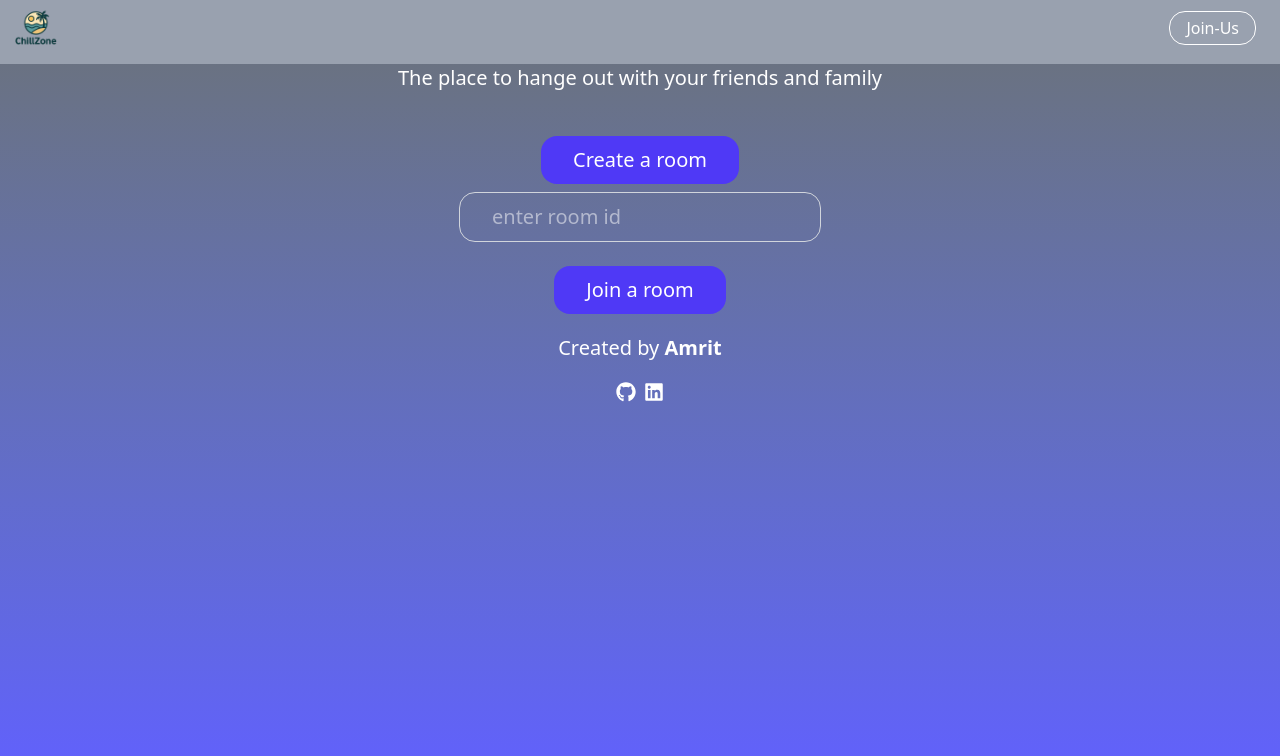
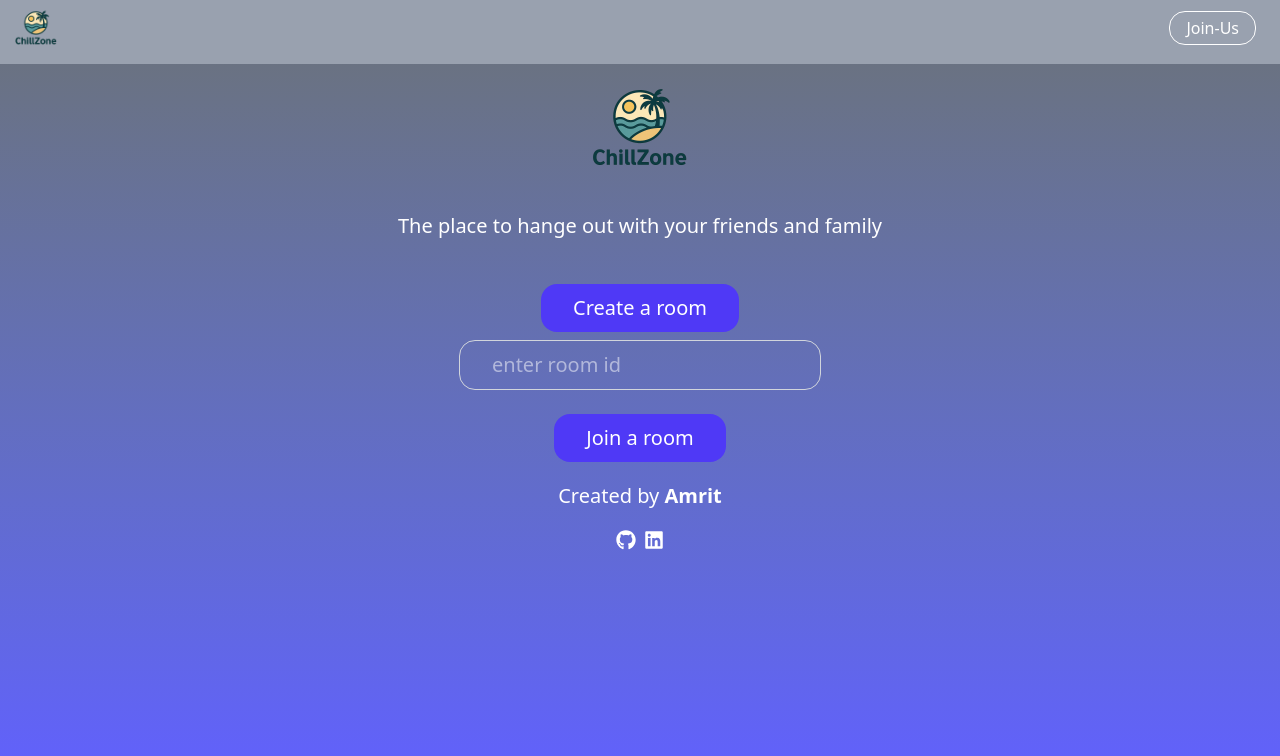
Before and after one commit to 1AmritOP/realtime-chat-stream, a React (Vite) app in the folder client/: page / in a window 1280 px wide. Shown: the top 756 px of the page. Built offline with nearby package versions, Linux system fonts and the light colour scheme; no server answers.

Commit message:
solving bugs

```diff
--- a/client/src/Page/LandingPage.jsx
+++ b/client/src/Page/LandingPage.jsx
@@ -1,5 +1,5 @@
 import React, { useState } from "react";
-// import logo from "../assets/Logo.png";
+import logo from "../assets/Logo.png";
 import { FaGithub, FaLinkedin } from "react-icons/fa";
 import { useNavigate } from "react-router";
 import axios from "axios";
@@ -55,9 +55,9 @@ const LandingPage = () => {
         className="hero min-h-[calc(100vh-64px)] w-full flex flex-col items-center justify-start  gap-5
       bg-gradient-to-t from-indigo-500  to-gray-500 font-medium text-xl"
       >
-        {/* <div className="logo">
+        <div className="logo">
           <img src={logo} alt="logo" className="h-32" />
-        </div> */}
+        </div>
 
         <div className="text-center">
           <p> The place to hange out with your friends and family</p>
```
